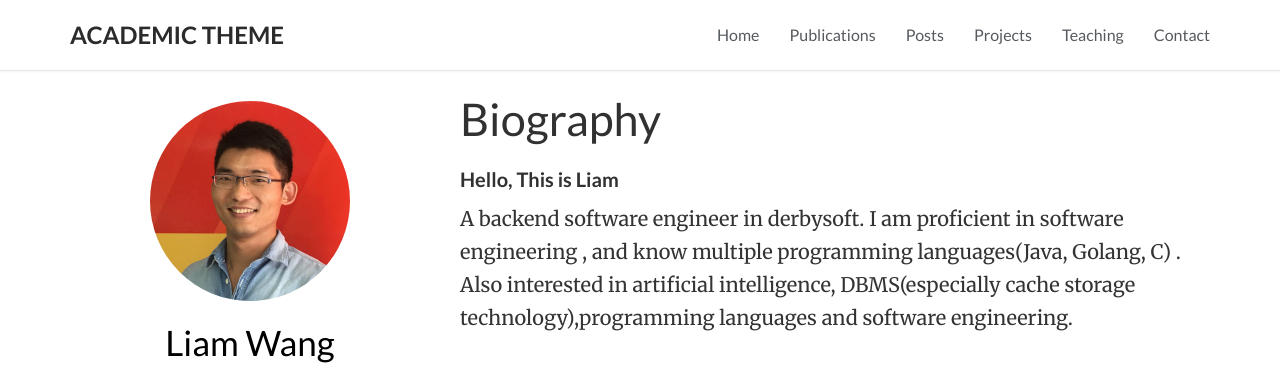
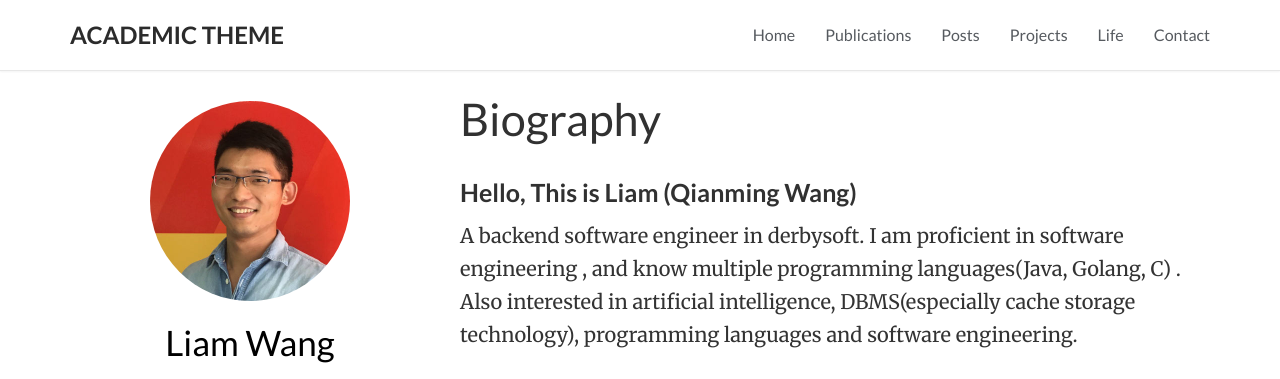
Before and after one commit to Liam-Wang/Liam-Wang.github.io, a plain HTML site: page index.html in a window 1280 px wide. Shown: the top 379 px of the page. Drawn offline with nearby package versions, Linux system fonts and the light colour scheme; files whose address does not match are found by name.

Commit message:
update teaching to life

```diff
--- a/index.html
+++ b/index.html
@@ -62,7 +62,7 @@
 
         <li class="nav-item"><a href="/#projects">Projects</a></li>
 
-        <li class="nav-item"><a href="/#teaching">Teaching</a></li>
+        <li class="nav-item"><a href="/#life">Life</a></li>
 
         <li class="nav-item"><a href="/#contact">Contact</a></li>
 
@@ -147,9 +147,9 @@
 
 <h1 id="biography">Biography</h1>
 
-<h4 id="hello-this-is-liam">Hello, This is Liam</h4>
+<h3 id="hello-this-is-liam-qianming-wang">Hello, This is Liam (Qianming Wang)</h3>
 
-<p>A backend software engineer in derbysoft. I am proficient in software engineering , and know multiple programming languages(Java, Golang, C) . Also interested in artificial intelligence, DBMS(especially cache storage technology),programming languages and software engineering.</p>
+<p>A backend software engineer in derbysoft. I am proficient in software engineering , and know multiple programming languages(Java, Golang, C) . Also interested in artificial intelligence, DBMS(especially cache storage technology), programming languages and software engineering.</p>
 
 
         <div class="row">
@@ -741,13 +741,13 @@
 
 
 <section
-  id="teaching"
+  id="life"
   class="home-section">
   <div class="container">
     <div class="row">
       <div class="col-xs-12 col-md-4 section-heading">
-        <h1>Teaching</h1>
-
+        <h1>Life</h1>
+        <p>Social ability &amp; English learning</p>
       </div>
       <div class="col-xs-12 col-md-8">
         <p>I am a teaching instructor for the following courses at University X:</p>
```
Also changed, not shown: 404.html (+1 -1 lines), post/getting-started/index.html (+1 -1 lines), post/index.html (+1 -1 lines), post/managing-content/index.html (+1 -1 lines), post/migrate-from-jekyll/index.html (+1 -1 lines), post/writing-markdown-latex/index.html (+1 -1 lines), project/deep-learning/index.html (+1 -1 lines), project/example-external-project/index.html (+1 -1 lines), publication/clothing-search/index.html (+1 -1 lines), publication/index.html (+1 -1 lines), publication/person-re-identification/index.html (+1 -1 lines), tags/academic/index.html (+1 -1 lines), tags/hugo/index.html (+1 -1 lines), tags/jekyll/index.html (+1 -1 lines).
